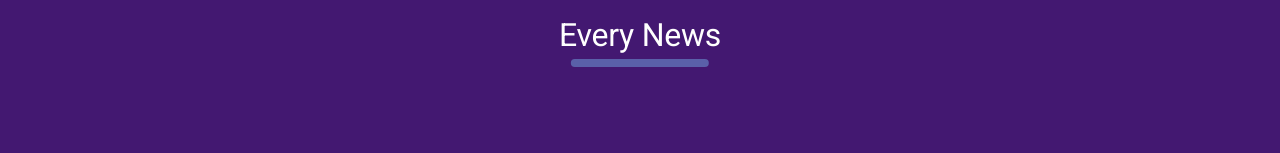
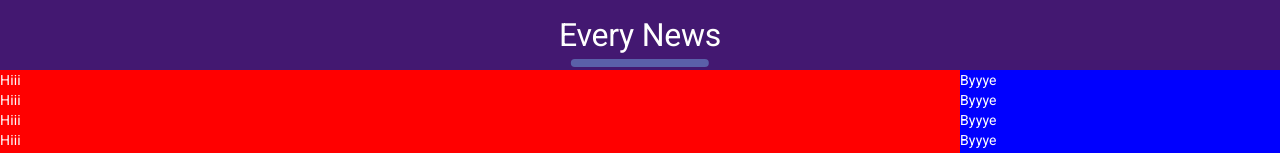
Before and after one commit to Amir-Montazeri/task01, a React (Create React App) app: page / in a window 1280 px wide. Shown: the part 1510-1663 px from the top of the page. Before the commit the page ends 1580 px from the top, so only its background shows below. Built offline with nearby package versions, Linux system fonts and the light colour scheme; no server answers.

Commit message:
homepage fixed

```diff
--- a/package.json
+++ b/package.json
@@ -2,7 +2,7 @@
   "name": "task01",
   "version": "0.1.0",
   "private": true,
-  "homepage": "https://Amir-Montazeri.github.io",
+  "homepage": "http://amir-montazeri.github.io/task01",
   "dependencies": {
     "@emotion/react": "^11.7.1",
     "@emotion/styled": "^11.6.0",
--- a/src/components/news/index.jsx
+++ b/src/components/news/index.jsx
@@ -9,10 +9,10 @@ export default function News() {
   return allNews.map(({ title, content, category, tags, coverUrl, id }) => (
     <Grid item xs={12} key={id} className={styles.banner}>
       <Box className={styles.content}>
-
+        Hiii
       </Box>
       <Box className={styles.cover}>
-
+        Byyye
       </Box>
     </Grid>
   ))
--- a/src/components/news/newsStyles.js
+++ b/src/components/news/newsStyles.js
@@ -2,14 +2,14 @@ import { makeStyles } from '@material-ui/core/styles';
 
 const useNewsStyles = makeStyles({
   banner: {
-    height: 230,
+    height: '230px',
     width: '100vw',
     display: 'flex',
     background: '#000'
   },
   content: {
     height: '100%',
-    width: '65%',
+    width: '75%',
     background: 'red'
   },
   cover: {
```
